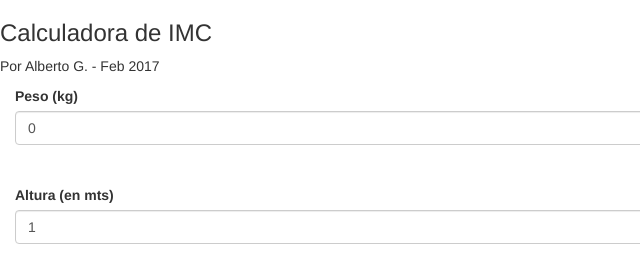
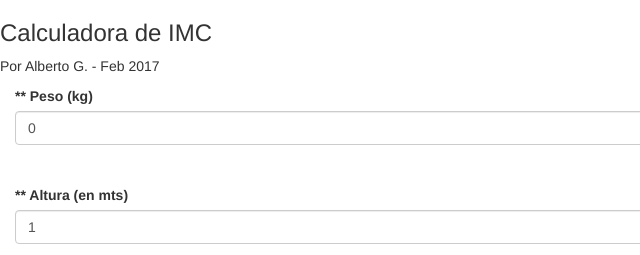
Before and after one commit to teletrabajovenezuela1/imc_calc, a plain HTML site: page index.html in a window 1280 px wide. Shown: the top 255 px of the page, 0-640 px from the left. Drawn offline with nearby package versions, Linux system fonts and the light colour scheme.

Commit message:
Etiquetas con asterisco al inicio.

```diff
--- a/imc.template.html
+++ b/imc.template.html
@@ -2,12 +2,12 @@
 
   <form name="frm" novalidate>
 
-    <label>Peso (kg)</label>
+    <label>** Peso (kg)</label>
     <br>
     <input type="number" name="peso" ng-model="peso" min="0" max="500" class="form-control" required><br>
     <br/>
 
-    <label>Altura (en mts)</label>
+    <label>** Altura (en mts)</label>
     <br>
     <input type="number" name="alturamts" ng-model="alturamts" min="0" max="2.5" step="0.1" class="form-control" required>
 
```
